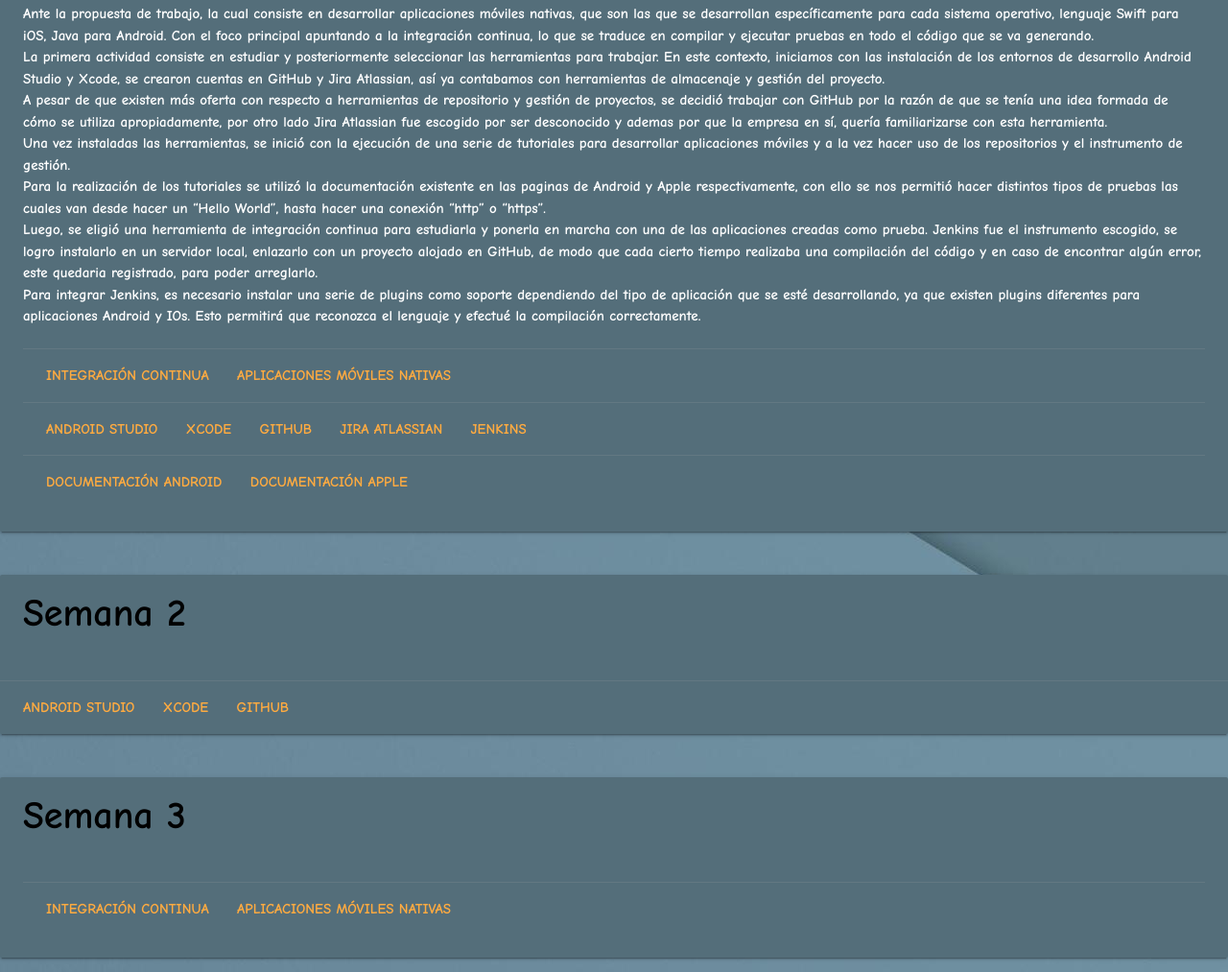
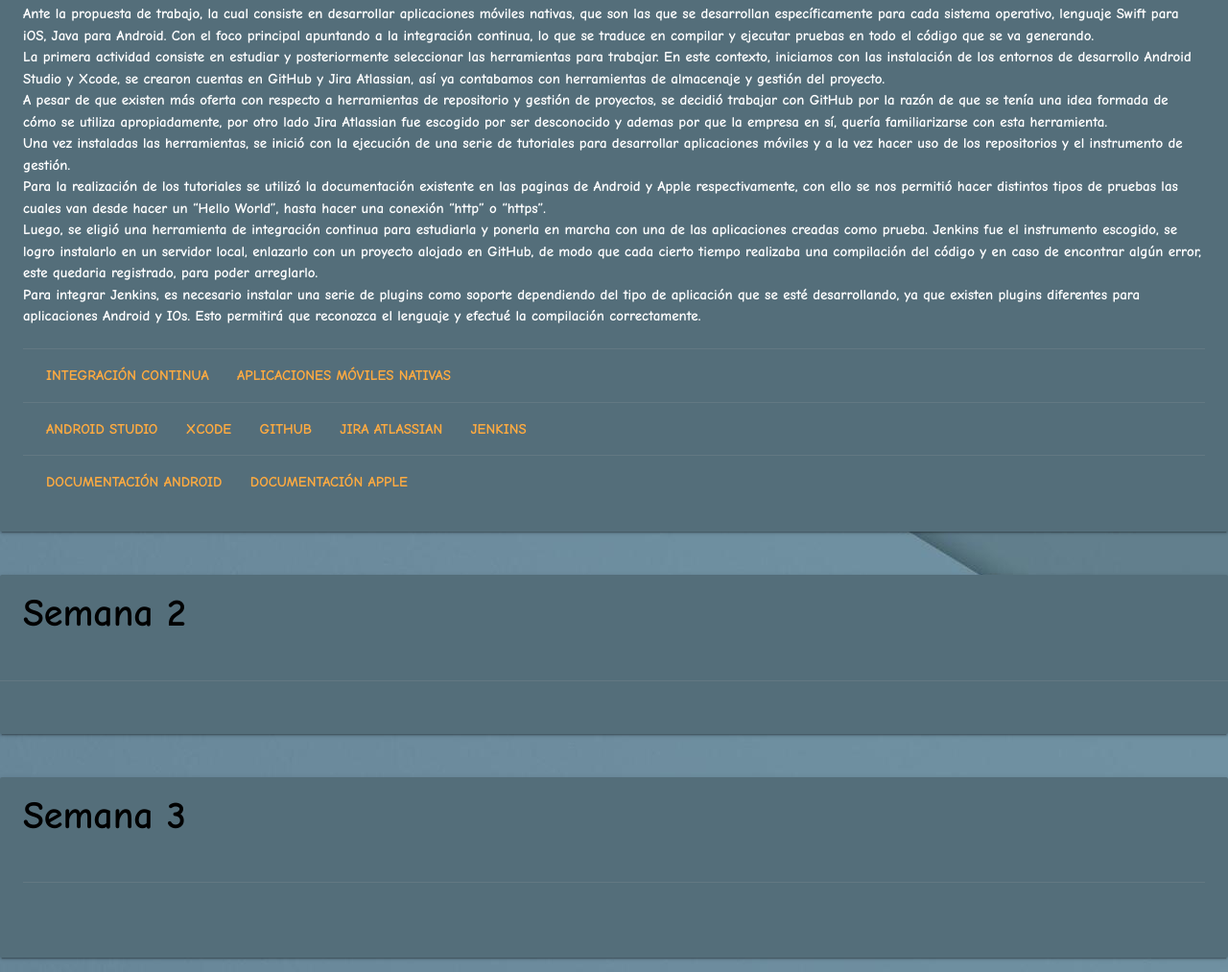
Before and after one commit to Ihuichal/GuiaPractice, a plain HTML site: page documentacion.html in a window 1280 px wide. Shown: the part 91-1104 px from the top of the page at 96% size. Drawn offline with nearby package versions, Linux system fonts and the light colour scheme.

Commit message:
progesoo

```diff
--- a/documentacion.html
+++ b/documentacion.html
@@ -80,9 +80,9 @@
               </p>
           </div>
           <div class="card-action">
-            <a href="https://developer.android.com/studio/index.html?hl=es-419">Android Studio</a>
-            <a href="https://developer.apple.com/xcode/">Xcode</a>
-            <a href="https://github.com/">GitHub</a>
+            <a href=""></a>
+            <a href=""></a>
+            <a href=""></a>
           </div>
 
         </div>
@@ -96,8 +96,8 @@
 
             </p></br>
               <div class="card-action">
-                <a href="https://aws.amazon.com/es/devops/continuous-integration/">Integración continua</a>
-                <a href="http://qode.pro/blog/que-es-una-app-nativa/">Aplicaciones móviles nativas</a>
+                <a href=""></a>
+                <a href=""></a>
               </div>
             </div>
           </div>
```
Also changed, not shown: index.html (+5 -5 lines).
